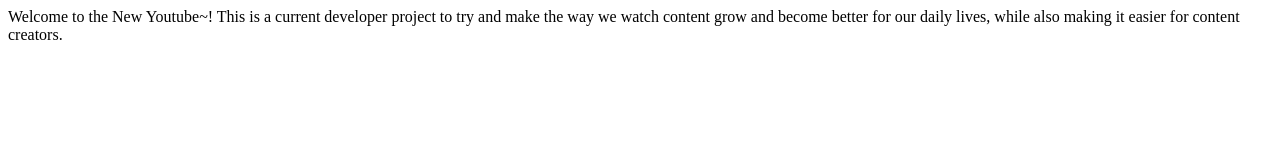
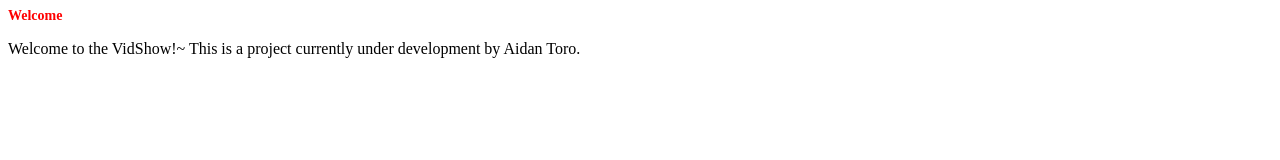
Before and after one commit to FireFoxGaming/New-Youtube, a plain HTML site: page index.html in a window 1280 px wide. Drawn offline with Linux system fonts and the light colour scheme.

Commit message:
Second update. We have some CSS

```diff
--- a/Homepagesheet.css
+++ b/Homepagesheet.css
@@ -3,3 +3,8 @@ p :nth-child(1){
     text-align: justify;
     font-size: 14px;
 }
+h1{
+    color:red;
+    font-size: 14px;
+    font-style: bold;
+}
--- a/index.html
+++ b/index.html
@@ -1,13 +1,14 @@
 <doctype! html>
     <html>
         <head>
-            <title>New Youtube</title>
+            <title>VidShow</title>
                 <meta charset="UTF-8">
                     <link href="Homepagesheet.css" rel="stylesheet" type="text/css">
         </head>
 
             <body>
-                <p>Welcome to the New Youtube~! This is a current developer project to try and make the way we watch content grow and become better for our daily lives, while also making it easier for content creators.</p>
+                <h1> Welcome </h1>
+                <p>Welcome to the VidShow!~ This is a project currently under development by Aidan Toro.</p>
             </body>
     </html>
 </doctype>
```
